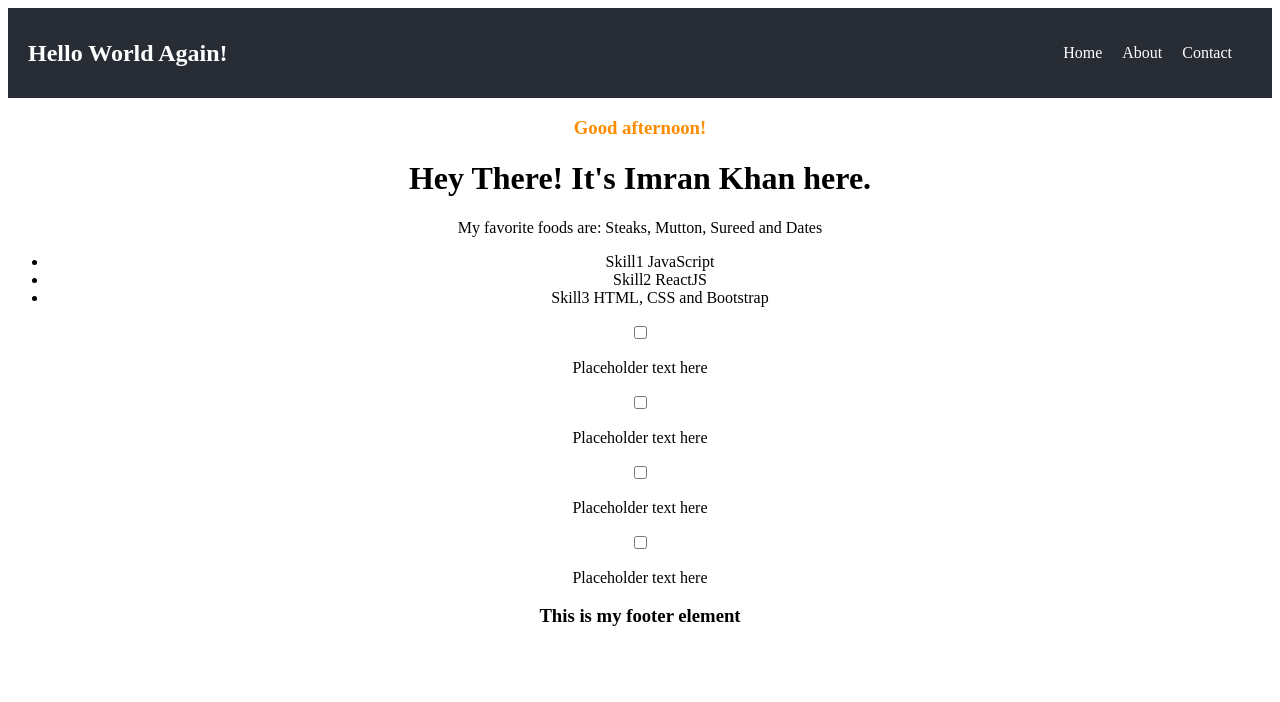
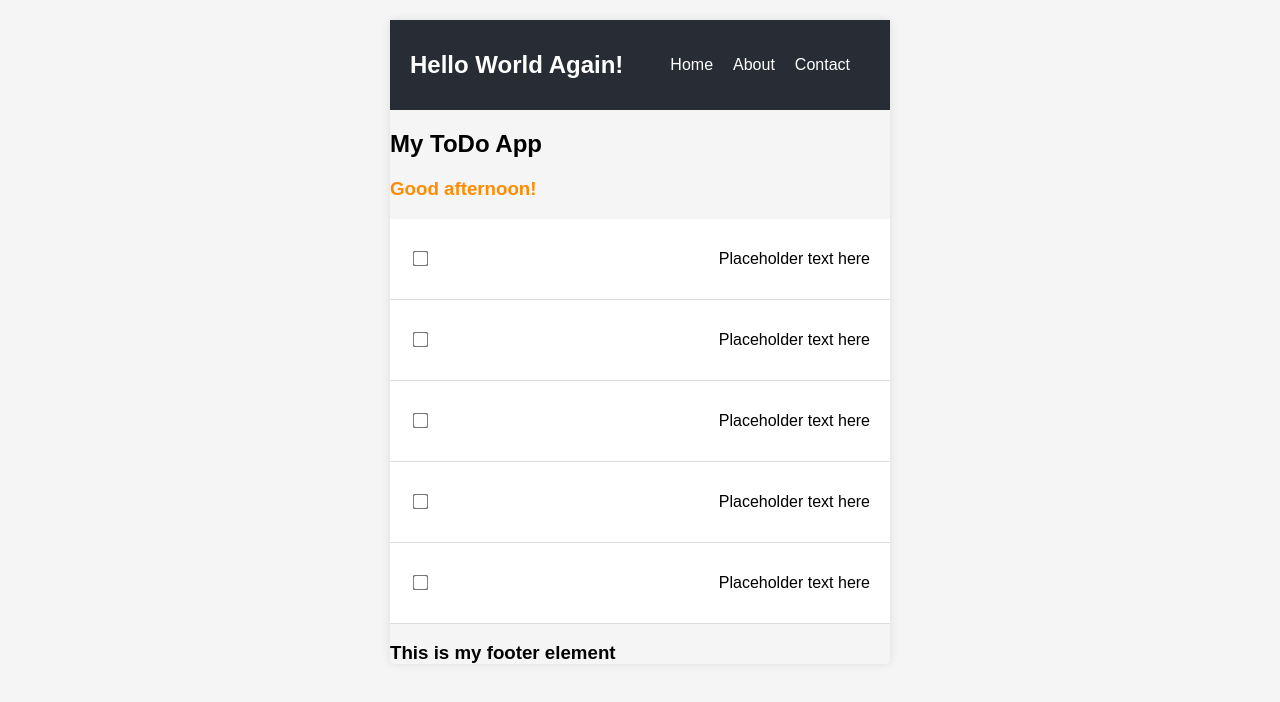
Before and after one commit to Mike111222/my-react-app, a React (Create React App) app: page / in a window 1280 px wide. Shown: the top 702 px of the page. Built offline with nearby package versions, Linux system fonts and the light colour scheme.

Commit message:
Update ToDo App and Styles

```diff
--- a/src/App.css
+++ b/src/App.css
@@ -45,3 +45,49 @@
     transform: rotate(360deg);
   }
 }
+
+/* Overall App Styling */
+body {
+  font-family: sans-serif;
+  margin: 0;
+  padding: 0;
+  background-color: #f5f5f5; /* Light background for better contrast */
+}
+
+.todo-list {
+  list-style-type: none;
+  padding: 0;
+  margin: 20px auto; /* Center the list horizontally */
+  max-width: 500px; /* Optional: Set a maximum width */
+  box-shadow: 0 0 10px rgba(0, 0, 0, 0.1);
+  border-radius: 5px; /* Add subtle rounded corners */
+}
+
+.todo-item {
+  display: flex;
+  justify-content: space-between; /* Align items on both sides */
+  align-items: center;
+  padding: 15px 20px; /* Adjust padding for content comfort */
+  border-bottom: 1px solid #ddd; /* Slightly lighter border */
+  background-color: #fff; /* White background for readability */
+  cursor: pointer; /* Indicate hover/click interaction */
+  transition: background-color 0.2s ease-in-out; /* Smooth background transition */
+}
+
+.todo-item:hover {
+  background-color: #f0f0f0; /* Slightly lighter background on hover */
+}
+
+.todo-item:last-child {
+  border-bottom: none; /* Remove bottom border for the last item */
+}
+
+.todo-item input[type="checkbox"] {
+  margin-right: 10px; /* Space between checkbox and text */
+  transform: scale(1.2); /* Increase checkbox size for better visibility */
+}
+
+.todo-item.completed {
+  text-decoration: line-through; /* Strike through completed tasks */
+  opacity: 0.7; /* Reduce opacity for completed tasks */
+}
--- a/src/App.js
+++ b/src/App.js
@@ -3,12 +3,19 @@ import './App.css';
 import Header from './components/Header';
 import MainContent from './components/MainContent';
 import Footer from './components/Footer';
+import ToDoItem from './components/ToDoItem';
 
 function App() {
   return (
-    <div className="App">
+    <div className="todo-list">
       <Header />
+      <h2>My ToDo App</h2>
       <MainContent />
+      <ToDoItem />
+      <ToDoItem />
+      <ToDoItem />
+      <ToDoItem />
+      <ToDoItem />
       <Footer />
     </div>
   );
--- a/src/components/MainContent.js
+++ b/src/components/MainContent.js
@@ -1,5 +1,4 @@
 import React from "react";
-import MyInfo from  "./MyInfo"
 
 function MainContent() {
     const date = new Date();
@@ -16,15 +15,7 @@ function MainContent() {
     return (
         <main>
             <h3 style= {{color: "#FF8C00"}}>Good { timeOfDay }! </h3>
-            <MyInfo />
-            <input type="checkbox" />
-            <p>Placeholder text here</p>
-            <input type="checkbox" />
-            <p>Placeholder text here</p>
-            <input type="checkbox" />
-            <p>Placeholder text here</p>
-            <input type="checkbox" />
-            <p>Placeholder text here</p>
+
         </main>
     )
 }
--- /dev/null
+++ b/src/components/ToDoItem.js
@@ -0,0 +1,12 @@
+import React from "react";
+
+function ToDoItem() {
+    return (
+        <div className="todo-item">
+            <input type="checkbox" />
+            <p>Placeholder text here</p>
+        </div>
+    )
+}
+
+export default ToDoItem;
```
